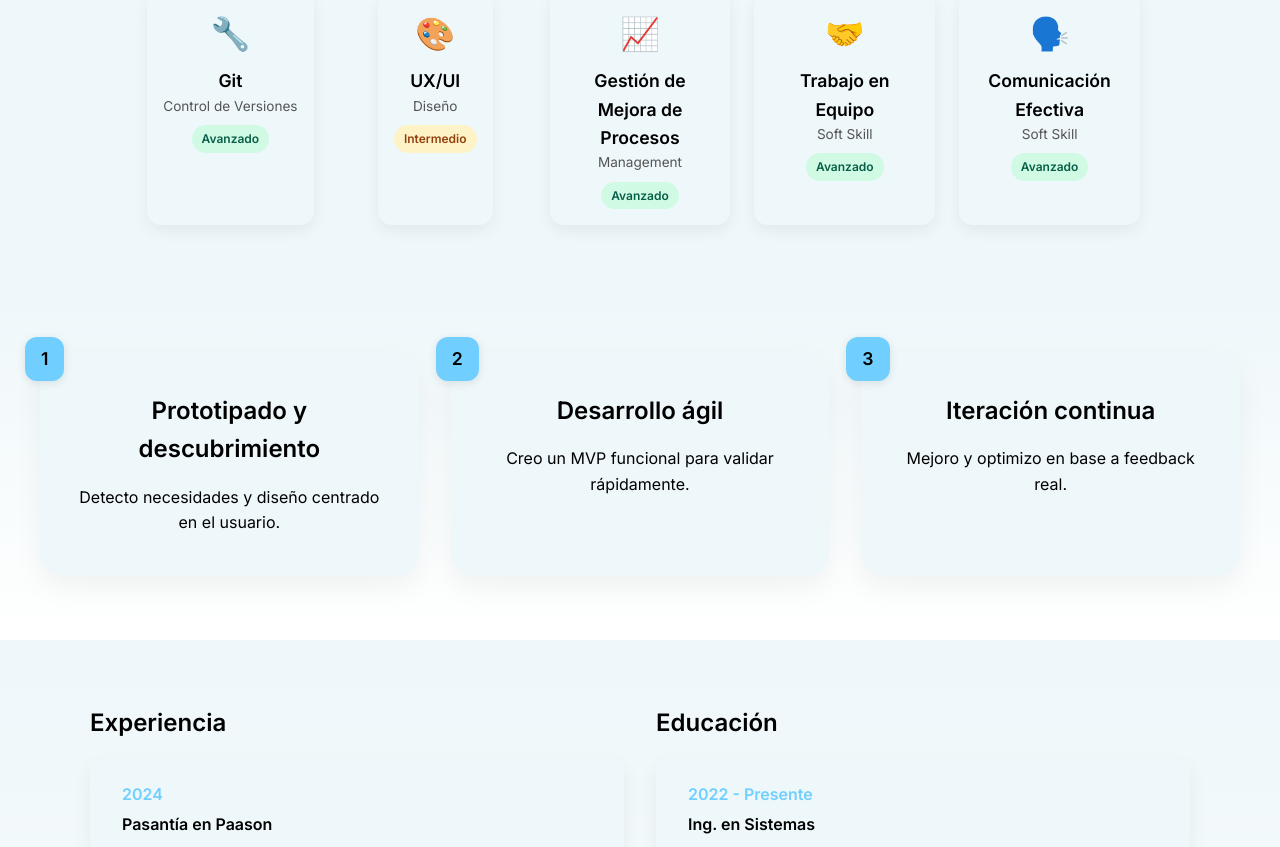
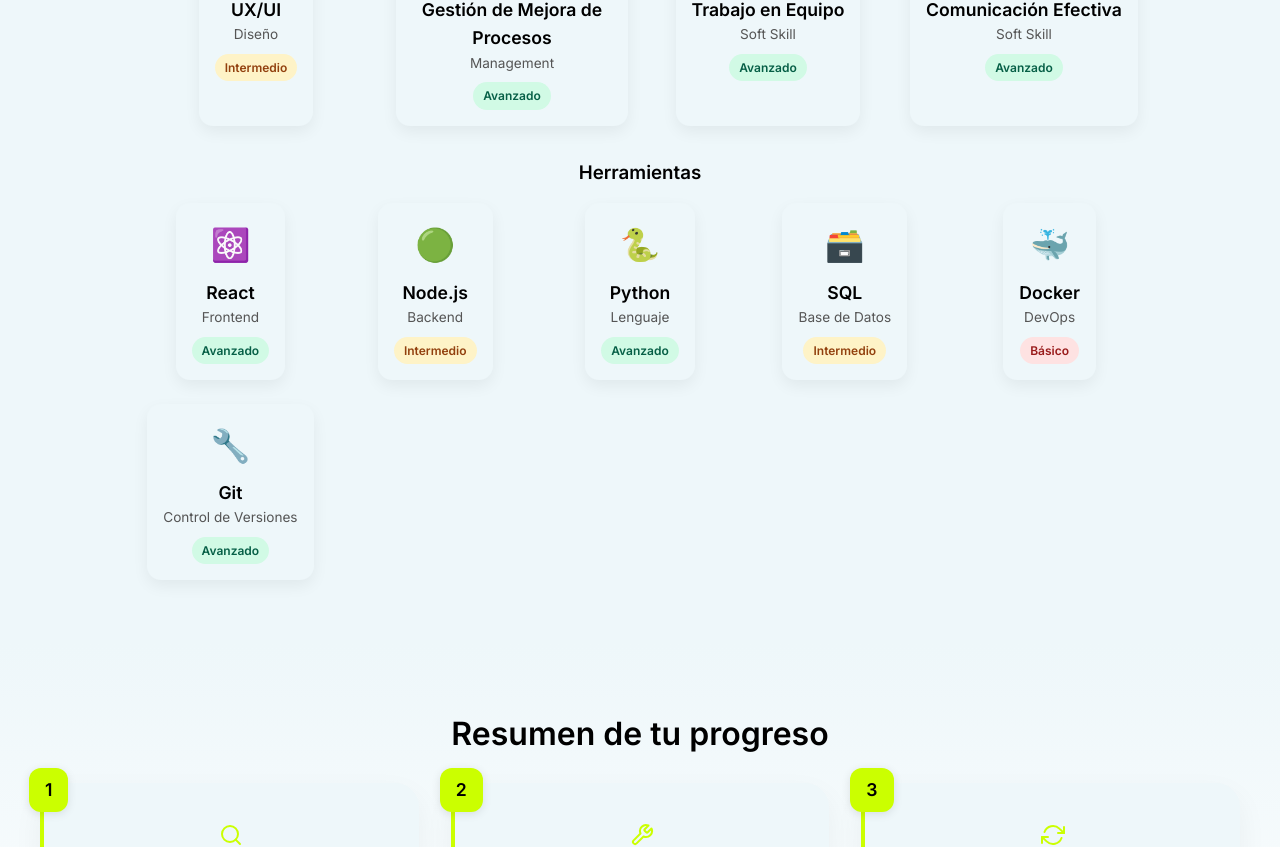
Before and after one commit to Perez-Alvaro/landing-template, a React (Vite) app: page / in a window 1280 px wide. Shown: the part 2633-3480 px from the top of the page. Built offline with nearby package versions, Linux system fonts and the light colour scheme.

Commit message:
refactor skills and timeline

```diff
--- a/package.json
+++ b/package.json
@@ -10,6 +10,7 @@
   "dependencies": {
     "react": "^18.2.0",
     "react-dom": "^18.2.0",
+    "react-icons": "^5.2.1",
     "react-router-dom": "^6.22.3"
   },
   "devDependencies": {
--- a/src/components/Skills.jsx
+++ b/src/components/Skills.jsx
@@ -2,21 +2,44 @@ import React from "react";
 import defaultData from "../data/skills.json";
 import "../styles.css";
 
-const Skills = ({ data = defaultData }) => (
-    <section className="stack-section fade-in" id="skills">
+const titleStyle = {
+  textAlign: "center",
+  marginBottom: "24px",
+  color: "var(--color-text)",
+};
+
+const subtitleStyle = {
+  margin: "32px 0 16px",
+  textAlign: "center",
+  color: "var(--color-text)",
+};
+
+const Skills = ({ data = defaultData }) => {
+  const habilidades = data.filter((item) => item.type === "habilidad");
+  const herramientas = data.filter((item) => item.type === "herramienta");
+
+  const renderItems = (items) => (
     <div className="stack-container">
-            {data.map((skill, index) => (
+      {items.map((skill, index) => (
         <div key={index} className="stack-item">
           <div className="stack-icon">{skill.icon}</div>
           <div className="stack-name">{skill.title}</div>
           <div className="stack-category">{skill.category}</div>
-                    <div className={`stack-level level-${skill.level.toLowerCase()}`}>
-                        {skill.level}
-                    </div>
+          <div className={`stack-level level-${skill.level.toLowerCase()}`}>{skill.level}</div>
         </div>
       ))}
     </div>
+  );
+
+  return (
+    <section className="stack-section fade-in" id="skills">
+      <h2 style={titleStyle}>Competencias principales</h2>
+      <h3 style={subtitleStyle}>Habilidades</h3>
+      {renderItems(habilidades)}
+      <h3 style={subtitleStyle}>Herramientas</h3>
+      {renderItems(herramientas)}
     </section>
   );
+};
 
 export default Skills;
--- a/src/components/Steps.jsx
+++ b/src/components/Steps.jsx
@@ -1,17 +1,45 @@
 import React from "react";
+import * as FiIcons from "react-icons/fi";
 import defaultData from "../data/steps.json";
+
+const titleStyle = {
+  textAlign: "center",
+  marginBottom: "24px",
+  color: "var(--color-text)",
+};
+
+const highlight = "#CBFF00";
 
 const Steps = ({ data = defaultData }) => {
   return (
     <section className="steps-section" id="steps">
+      <h2 style={titleStyle}>Resumen de tu progreso</h2>
       <div className="steps-container">
-        {data.map((step, index) => (
-          <div key={index} className="step-card">
-            <div className="step-number">{step.step}</div>
-            <h3 className="step-title">{step.title}</h3>
-            <p className="step-description">{step.description}</p>
-          </div>
-        ))}
+        {data.map((step, index) => {
+          const Icon = step.icon ? FiIcons[step.icon] : null;
+          return (
+            <div
+              key={index}
+              className="step-card"
+              style={{ borderLeft: `4px solid ${highlight}` }}
+            >
+              <div
+                className="step-number"
+                style={{ backgroundColor: highlight }}
+              >
+                {step.step}
+              </div>
+              {Icon && (
+                <Icon
+                  className="step-icon"
+                  style={{ color: highlight, fontSize: "24px", marginBottom: "16px" }}
+                />
+              )}
+              <h3 className="step-title">{step.title}</h3>
+              <p className="step-description">{step.description}</p>
+            </div>
+          );
+        })}
       </div>
     </section>
   );
--- a/src/data/skills.json
+++ b/src/data/skills.json
@@ -1,12 +1,12 @@
 [
-  { "title": "React", "category": "Frontend", "icon": "⚛️", "level": "Avanzado" },
-  { "title": "Node.js", "category": "Backend", "icon": "🟢", "level": "Intermedio" },
-  { "title": "Python", "category": "Lenguaje", "icon": "🐍", "level": "Avanzado" },
-  { "title": "SQL", "category": "Base de Datos", "icon": "🗃️", "level": "Intermedio" },
-  { "title": "Docker", "category": "DevOps", "icon": "🐳", "level": "Básico" },
-  { "title": "Git", "category": "Control de Versiones", "icon": "🔧", "level": "Avanzado" },
-  { "title": "UX/UI", "category": "Diseño", "icon": "🎨", "level": "Intermedio" },
-  { "title": "Gestión de Mejora de Procesos", "category": "Management", "icon": "📈", "level": "Avanzado" },
-  { "title": "Trabajo en Equipo", "category": "Soft Skill", "icon": "🤝", "level": "Avanzado" },
-  { "title": "Comunicación Efectiva", "category": "Soft Skill", "icon": "🗣️", "level": "Avanzado" }
+  { "title": "React", "category": "Frontend", "icon": "⚛️", "level": "Avanzado", "type": "herramienta" },
+  { "title": "Node.js", "category": "Backend", "icon": "🟢", "level": "Intermedio", "type": "herramienta" },
+  { "title": "Python", "category": "Lenguaje", "icon": "🐍", "level": "Avanzado", "type": "herramienta" },
+  { "title": "SQL", "category": "Base de Datos", "icon": "🗃️", "level": "Intermedio", "type": "herramienta" },
+  { "title": "Docker", "category": "DevOps", "icon": "🐳", "level": "Básico", "type": "herramienta" },
+  { "title": "Git", "category": "Control de Versiones", "icon": "🔧", "level": "Avanzado", "type": "herramienta" },
+  { "title": "UX/UI", "category": "Diseño", "icon": "🎨", "level": "Intermedio", "type": "habilidad" },
+  { "title": "Gestión de Mejora de Procesos", "category": "Management", "icon": "📈", "level": "Avanzado", "type": "habilidad" },
+  { "title": "Trabajo en Equipo", "category": "Soft Skill", "icon": "🤝", "level": "Avanzado", "type": "habilidad" },
+  { "title": "Comunicación Efectiva", "category": "Soft Skill", "icon": "🗣️", "level": "Avanzado", "type": "habilidad" }
 ]
--- a/src/data/steps.json
+++ b/src/data/steps.json
@@ -2,16 +2,19 @@
   {
     "step": "1",
     "title": "Prototipado y descubrimiento",
-    "description": "Detecto necesidades y diseño centrado en el usuario."
+    "description": "Detecto necesidades y diseño centrado en el usuario.",
+    "icon": "FiSearch"
   },
   {
     "step": "2",
     "title": "Desarrollo ágil",
-    "description": "Creo un MVP funcional para validar rápidamente."
+    "description": "Creo un MVP funcional para validar rápidamente.",
+    "icon": "FiTool"
   },
   {
     "step": "3",
     "title": "Iteración continua",
-    "description": "Mejoro y optimizo en base a feedback real."
+    "description": "Mejoro y optimizo en base a feedback real.",
+    "icon": "FiRefreshCw"
   }
 ]
```
Also changed, not shown: 1 other file (tests, documents, lock files or other folders). Lines whose indentation alone changed are shown as unchanged.
